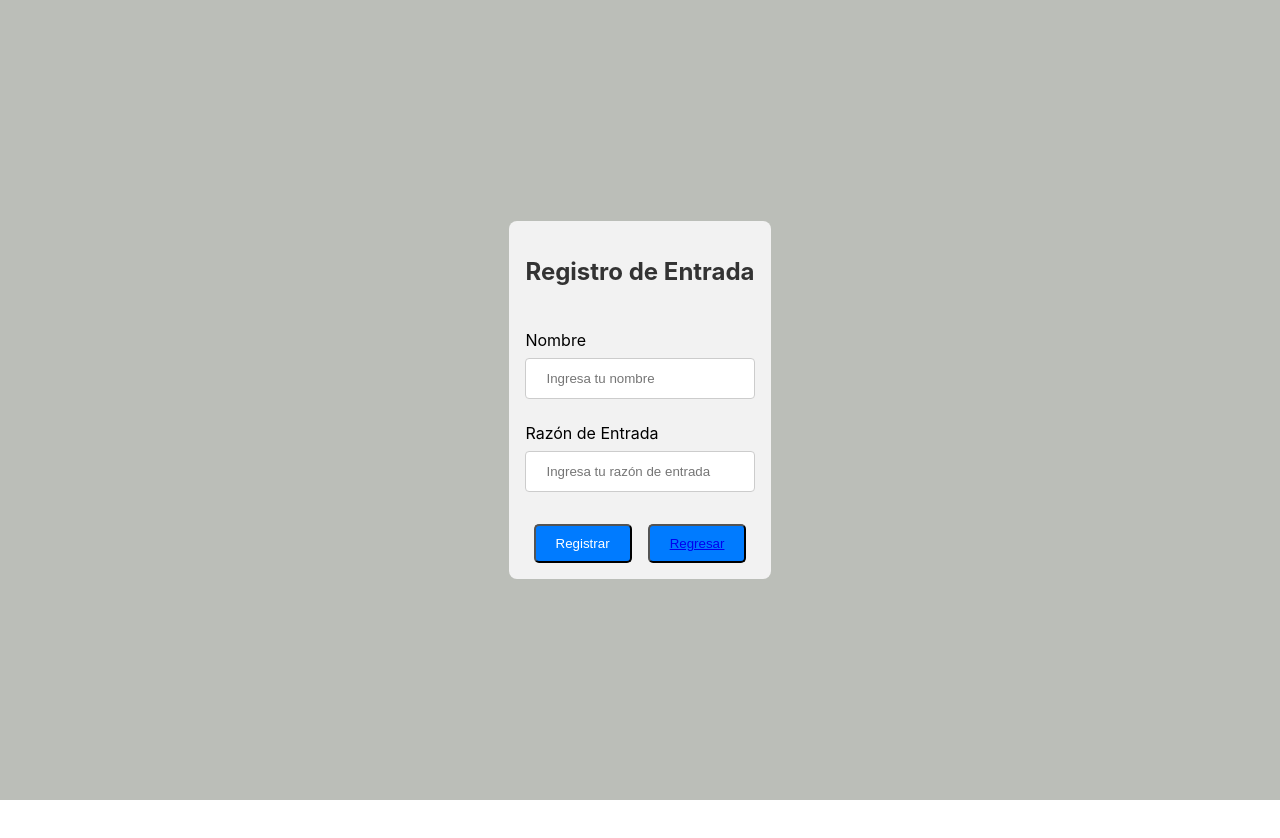
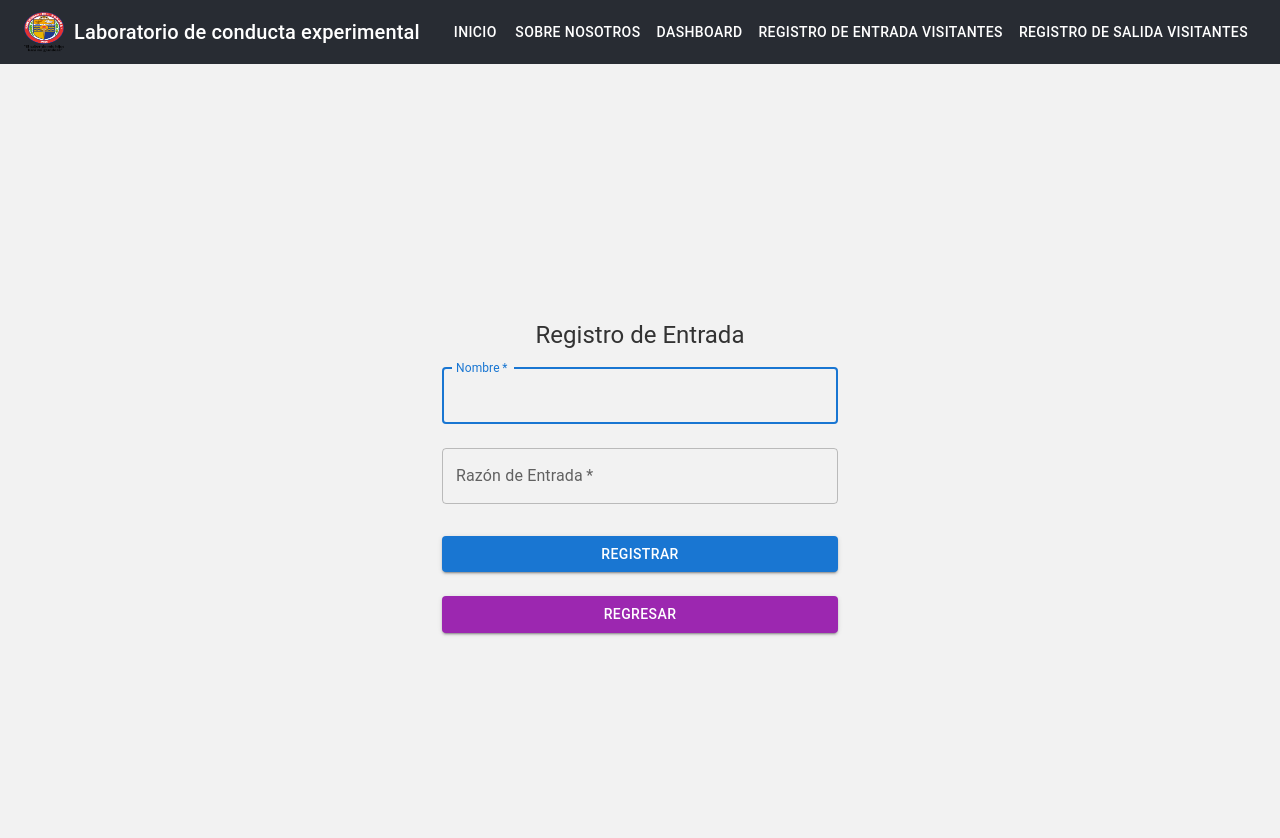
Before and after one commit to bernal9913/labaccess, a React (Create React App) app: page /Registro in a window 1280 px wide. Shown: the top 838 px of the page. Before the commit the page ends 800 px from the top, so only its background shows below. Built offline with nearby package versions, Linux system fonts and the light colour scheme; no server answers; the database is empty.

Commit message:
too many changes

```diff
--- a/package.json
+++ b/package.json
@@ -3,7 +3,12 @@
   "version": "0.1.0",
   "private": true,
   "dependencies": {
+    "@emotion/react": "^11.11.4",
+    "@emotion/styled": "^11.11.5",
     "@firebase/firestore": "^4.6.3",
+    "@mui/icons-material": "^5.15.20",
+    "@mui/material": "^5.15.20",
+    "@mui/x-data-grid": "^7.7.1",
     "@testing-library/jest-dom": "^5.17.0",
     "@testing-library/react": "^13.4.0",
     "@testing-library/user-event": "^13.5.0",
--- a/src/App.js
+++ b/src/App.js
@@ -9,6 +9,7 @@ import Home from './components/home';
 import FrequentUserForm from "./components/FrequentUserForm";
 import Dashboard from "./components/dashboard";
 import About from "./components/About";
+import Navbar from "./components/NavBar";
 
 
 function QuickEntryExit({ type }){
@@ -87,6 +88,8 @@ function App() {
 
 	return (
 		<Router>
+
+			<Navbar />
 			<div className="App">
 				<Routes>
 					<Route path="/" element={<Home />} />
--- a/src/components/EntryForm.js
+++ b/src/components/EntryForm.js
@@ -1,7 +1,7 @@
 import React, { useState } from 'react';
 import { db } from '../firebase';
 import { doc, setDoc } from "firebase/firestore";
-import '../EntryForm.css';
+import { TextField, Button, Container, Typography, Box } from '@mui/material';
 import { Link } from 'react-router-dom';
 
 const EntryForm = ({ fetchEntries }) => {
@@ -25,7 +25,7 @@ const EntryForm = ({ fetchEntries }) => {
                 entryTime,
                 dentro
             });
-            alert('Entrada registrada exitosamente');
+            alert('Entrada registrada exitosamente\nNo olvides registrar tu salida!');
             setName('');
             setReason('');
             setCode('');
@@ -36,41 +36,59 @@ const EntryForm = ({ fetchEntries }) => {
     };
 
     return (
-        <main className="main">
-            <form className="form" onSubmit={handleSubmit}>
-                <h2 className="h2">Registro de Entrada</h2>
-                <div className="div">
-                    <label className='text' htmlFor="fname">Nombre</label>
-                    <input
-                        className="cuadro-text"
-                        type="text"
+        <Container component="main" maxWidth="xs">
+            <Box component="form" onSubmit={handleSubmit} sx={{ mt: 3 }}>
+                <Typography component="h1" variant="h5">
+                    Registro de Entrada
+                </Typography>
+                <TextField
+                    variant="outlined"
+                    margin="normal"
+                    required
+                    fullWidth
                     id="fname"
+                    label="Nombre"
                     name="firstname"
-                        placeholder="Ingresa tu nombre"
+                    autoComplete="fname"
+                    autoFocus
                     value={name}
                     onChange={(e) => setName(e.target.value)}
                 />
-                </div>
-                <div className="div">
-                    <label className='text' htmlFor="reason">Razón de Entrada</label>
-                    <input
-                        className="cuadro-text"
+                <TextField
+                    variant="outlined"
+                    margin="normal"
+                    required
+                    fullWidth
+                    name="reason"
+                    label="Razón de Entrada"
                     type="text"
                     id="reason"
-                        name="razon"
-                        placeholder="Ingresa tu razón de entrada"
+                    autoComplete="reason"
                     value={reason}
                     onChange={(e) => setReason(e.target.value)}
                 />
-                </div>
-                <div className="form-actions">
-                    <button type="submit" className="boton">Registrar</button>
-                    <button type="button" className="boton">
-                        <Link to="/">Regresar</Link>
-                    </button>
-                </div>
-            </form>
-        </main>
+                <Button
+                    type="submit"
+                    fullWidth
+                    variant="contained"
+                    color="primary"
+                    sx={{ mt: 3, mb: 2 }}
+                >
+                    Registrar
+                </Button>
+                <Button
+                    type="button"
+                    fullWidth
+                    variant="contained"
+                    color="secondary"
+                    component={Link}
+                    to="/"
+                    sx={{ mt: 1 }}
+                >
+                    Regresar
+                </Button>
+            </Box>
+        </Container>
     );
 };
 
--- a/src/components/NavBar.js
+++ b/src/components/NavBar.js
@@ -1,20 +1,30 @@
 import React from 'react';
+import logo from "../ESCUDO-COLOR.png";
+import AppBar from '@mui/material/AppBar';
+import Toolbar from '@mui/material/Toolbar';
+import Typography from '@mui/material/Typography';
+import Button from '@mui/material/Button';
+import IconButton from '@mui/material/IconButton';
+import MenuIcon from '@mui/icons-material/Menu';
 import { Link } from 'react-router-dom';
 
-const links = [
-    { href: '/', text: 'Home' },
-    { href: '/about', text: 'About' },
-    { href: '/contact', text: 'Contact' },
-    { href: '/EntryForm', text: 'EntryForm' },
-    { href: '/EntryList', text: 'EntryList' },
-    { href: '/ExitForm', text: 'ExitForm' },
-    { href: '/ExitList', text: 'ExitList' }
-]
-const navbar = () => {
-    return <div>
-        {links.map(x => (
-            <Link to={x.href}>{x.text}</Link>
-        ))}
-    </div>
-};
-export default navbar;
+const Navbar = () => {
+    return (
+        <AppBar position="static" sx={{ backgroundColor: '#282c33' }}>
+            <Toolbar>
+                <img src={logo} alt="Logo" style={{ marginRight: '10px', width: '40px', height: '40px' }} />
+                <Typography variant="h6" component="div" sx={{ flexGrow: 1 }}>
+                    Laboratorio de conducta experimental
+                </Typography>
+                <Button color="inherit" component={Link} to="/">Inicio</Button>
+                <Button color="inherit" component={Link} to="/about">Sobre nosotros</Button>
+                <Button color="inherit" component={Link} to="/dashboard">Dashboard</Button>
+                <Button color="inherit" component={Link} to="/Registro">Registro de Entrada visitantes</Button>
+                <Button color="inherit" component={Link} to="/Salidas">Registro de Salida visitantes</Button>
+
+            </Toolbar>
+        </AppBar>
+    );
+}
+
+export default Navbar;
--- a/src/components/dashboard.js
+++ b/src/components/dashboard.js
@@ -1,7 +1,9 @@
 import React, { useEffect, useState } from 'react';
 import { db } from '../firebase';
-import { collection, getDocs } from "firebase/firestore";
 import { CSVLink } from "react-csv";
+import { collection, getDocs, query, where } from "firebase/firestore";
+import { DataGrid } from '@mui/x-data-grid';
+import { Button } from '@mui/material';
 import '../dashboard.css';
 import { CopyToClipboard } from 'react-copy-to-clipboard';
 
@@ -11,21 +13,31 @@ const Dashboard = () => {
 	const [copiedText, setCopiedText] = useState('');
 
 	const fetchEntries = async () => {
-		const querySnapshot = await getDocs(collection(db, "entries"));
+		const q = query(collection(db, "entries"));
+		try {
+			const querySnapshot = await getDocs(q);
 			const entriesArray = [];
 			querySnapshot.forEach((doc) => {
 				entriesArray.push({ id: doc.id, ...doc.data() });
 			});
 			setEntries(entriesArray);
+		} catch (error) {
+			console.error('Error fetching entries:', error);
+		}
 	};
 
 	const fetchFrequentUsers = async () => {
-		const querySnapshot = await getDocs(collection(db, "frequentUsers"));
+		const q = query(collection(db, "frequentUsers"));
+		try {
+			const querySnapshot = await getDocs(q);
 			const usersArray = [];
 			querySnapshot.forEach((doc) => {
 				usersArray.push({ id: doc.id, ...doc.data() });
 			});
 			setFrequentUsers(usersArray);
+		} catch (error) {
+			console.error('Error fetching frequent users:', error);
+		}
 	};
 
 	useEffect(() => {
@@ -33,10 +45,12 @@ const Dashboard = () => {
 		fetchFrequentUsers();
 	}, []);
 
-	const handleCopyLink = (id, type) => {
+	const handleCopyLink = (type, id) => {
 		const baseUrl = "https://animal-crossing-4c5da.web.app";
 		const url = `${baseUrl}/${type}/${id}`;
-		setCopiedText(url);
+		navigator.clipboard.writeText(url).then(() => {
+			alert(`Link copiado: ${url}`);
+		});
 	};
 
 	const headers = [
@@ -54,76 +68,75 @@ const Dashboard = () => {
 		{ label: "Cargo", key: "role" }
 	];
 
+	const columnsEntries = [
+		{ field: 'id', headerName: 'ID', width: 150 },
+		{ field: 'name', headerName: 'Nombre', width: 200 },
+		{ field: 'entryTime', headerName: 'Hora de Entrada', width: 200 },
+		{ field: 'exitTime', headerName: 'Hora de Salida', width: 200 },
+		{ field: 'reason', headerName: 'Razón', width: 200 },
+		{ field: 'dentro', headerName: 'Dentro', width: 200 },
+		// Añade más columnas según sea necesario
+	];
+
+	const columnsFrequentUsers = [
+		{ field: 'id', headerName: 'ID', width: 150 },
+		{ field: 'name', headerName: 'Nombre', width: 200 },
+		{ field: 'role', headerName: 'Cargo', width: 200 },
+		{
+			field: 'actions',
+			headerName: 'Acciones',
+			width: 250,
+			renderCell: (params) => (
+				<>
+					<Button
+						variant="contained"
+						color="primary"
+						onClick={() => handleCopyLink('entrada', params.row.id)}
+						style={{ marginRight: '10px' }}
+					>
+						Copiar Enlace de Entrada
+					</Button>
+				</>
+			),},
+		{
+			field: "actions1",
+			headerName: "Acciones1",
+			width: 250,
+			renderCell: (params) => (
+				<>
+					<Button
+						variant="contained"
+						color="secondary"
+						onClick={() => handleCopyLink('salida', params.row.id)}
+					>
+						Copiar Enlace de Salida
+					</Button>
+				</>
+			)
+		},
+	];
+
 	return (
-		<main className="main">
-			<div className="dashboard">
+		<div style={{ padding: '20px' }}>
 			<h1>Dashboard</h1>
-				<section className="section">
-					<h2>Entradas y Salidas</h2>
-
-					<table className="table">
-						<thead>
-						<tr>
-							<th>ID</th>
-							<th scope="col">Nombre</th>
-							<th scope="col">Razón</th>
-							<th scope="col">Hora de Entrada</th>
-							<th scope="col">Hora de Salida</th>
-							<th scope="col">Dentro</th>
-						</tr>
-						</thead>
-						<tbody>
-						{entries.map(entry => (
-							<tr key={entry.id}>
-								<td>{entry.id}</td>
-								<td>{entry.name}</td>
-								<td>{entry.reason}</td>
-								<td>{entry.entryTime}</td>
-								<td>{entry.exitTime}</td>
-								<td>{entry.dentro ? 'Sí' : 'No'}</td>
-							</tr>
-						))}
-						</tbody>
-					</table>
-					<CSVLink data={entries} headers={headers} filename={"entradas-salidas.csv"} className="csv-button">
+			<div style={{ height: 400, width: '100%', marginBottom: '20px' }}>
+				<DataGrid rows={entries} columns={columnsEntries} pageSize={5} />
+			</div>
+			<Button variant="contained" color="primary">
+				<CSVLink
+					data={entries}
+					headers={headers}
+					filename={"entries.csv"}
+					style={{ color: "white", textDecoration: "none" }}
+				>
 					Descargar CSV
 				</CSVLink>
-				</section>
-				<section className="section">
+			</Button>
 			<h2>Usuarios Frecuentes</h2>
-					<table className="table">
-						<thead>
-						<tr>
-							<th>ID</th>
-							<th>Nombre</th>
-							<th>Cargo</th>
-							<th>Acciones</th>
-						</tr>
-						</thead>
-						<tbody>
-						{frequentUsers.map(user => (
-							<tr key={user.id}>
-								<td>{user.id}</td>
-								<td>{user.name}</td>
-								<td>{user.role}</td>
-								<td>
-									<CopyToClipboard text={`https://animal-crossing-4c5da.web.app/entrada/${user.id}`}>
-										<button className="action-button" onClick={() => handleCopyLink(user.id, 'entrada')}>Copiar Enlace de Entrada</button>
-									</CopyToClipboard>
-									<CopyToClipboard text={`https://animal-crossing-4c5da.web.app/salida/${user.id}`}>
-										<button className="action-button" onClick={() => handleCopyLink(user.id, 'salida')} style={{ marginLeft: '10px' }}>Copiar Enlace de Salida</button>
-									</CopyToClipboard>
-								</td>
-							</tr>
-						))}
-						</tbody>
-					</table>
-				</section>
-				<CSVLink data={entries} headers={headers} filename={"entradas-salidas.csv"} className="csv-button">
-						Descargar CSV
-				</CSVLink>
+			<div style={{ height: 400, width: '100%' }}>
+				<DataGrid rows={frequentUsers} columns={columnsFrequentUsers} pageSize={5} />
 			</div>
-		</main>
+		</div>
 	);
 };
 
--- a/src/components/home.js
+++ b/src/components/home.js
@@ -1,6 +1,5 @@
 import React from 'react';
 import logo from "../ESCUDO-COLOR.png";
-
 import { Link } from 'react-router-dom';
 const home  = () => {
     return (
```
Also changed, not shown: src/components/ExitForm.js (+35 -22 lines), src/dashboard.css (+56 -0 lines), 1 other file (tests, documents, lock files or other folders). Lines whose indentation alone changed are shown as unchanged.
